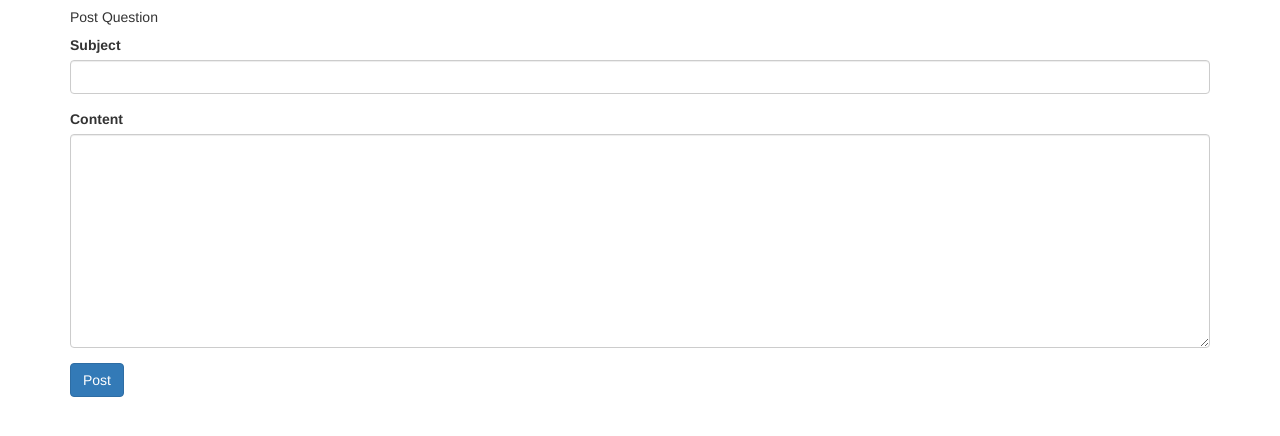
After one commit to HoYaProject/hBulletinBoard_Flask, a Flask app: page /question/create/ in a window 1280 px wide. The commit adds this page. Shown: the top 436 px of the page. Run offline with Flask 2, Linux system fonts and the light colour scheme; some libraries are stand-ins or nearby versions.

Commit message:
Added Form module

```diff
--- a/config.py
+++ b/config.py
@@ -4,3 +4,4 @@ BASE_DIR = os.path.dirname(__file__)
 
 SQLALCHEMY_DATABASE_URI = f'sqlite:///{os.path.join(BASE_DIR, "hbb.db")}'
 SQLALCHEMY_TRACK_MODIFICATIONS = False
+SECRET_KEY = 'dev'
--- a/requirements.txt
+++ b/requirements.txt
@@ -3,4 +3,5 @@ black
 flask
 flask-migrate
 flask-bootstrap4
+flask-WTF
 python-dotenv
--- /dev/null
+++ b/src/forms.py
@@ -0,0 +1,12 @@
+from flask_wtf import FlaskForm
+from wtforms import StringField, TextAreaField
+from wtforms.validators import DataRequired
+
+
+class QuestionForm(FlaskForm):
+    subject = StringField('Subject', validators=[DataRequired()])
+    content = TextAreaField('Content', validators=[DataRequired()])
+
+
+class AnswerForm(FlaskForm):
+    content = TextAreaField('Content', validators=[DataRequired()])
--- a/src/templates/question/question_detail.html
+++ b/src/templates/question/question_detail.html
@@ -26,6 +26,12 @@
     {% endfor %}
 
     <form class="my-3" action="{{ url_for('answer.create', question_id=question.id) }}" method="post">
+        {{ form.csrf_token }}
+        {% for field, errors in form.errors.items() %}
+        <div class="alert alert-danger" role="alert">
+            <strong>{{ form[field].label }}</strong>: {{ ', '.join(errors) }}
+        </div>
+        {% endfor %}
         <div class="form-group">
             <textarea class="form-control" name="content" id="content" rows="10"></textarea>
         </div>
--- /dev/null
+++ b/src/templates/question/question_form.html
@@ -0,0 +1,24 @@
+{% extends "bootstrap/base.html" %}
+
+{% block content %}
+<div class="container">
+    <h5 class="my-3 border-bottom pb-2">Post Question</h5>
+    <form class="post-form my-3" method="post">
+        {{ form.csrf_token }}
+        {% for field, errors in form.errors.items() %}
+        <div class="alert alert-danger" role="alert">
+            <string>{{ form[field].label }}</string>: {{ ', '.join(errors) }}
+        </div>
+        {% endfor %}
+        <div class="form-group">
+            <label for="subject">Subject</label>
+            <input class="form-control" id="subject" type="text" name="subject" value="{{ form.subject.data or '' }}">
+        </div>
+        <div class="form-group">
+            <label for="content">Content</label>
+            <textarea class="form-control" id="content" name="content" rows="10">{{ form.content.date or '' }}</textarea>
+        </div>
+        <button class="btn btn-primary" type="submit">Post</button>
+    </form>
+</div>
+{% endblock %}
--- a/src/templates/question/question_list.html
+++ b/src/templates/question/question_list.html
@@ -6,7 +6,7 @@
     <thead>
       <tr class="thead-dark">
         <th>No</th>
-        <th>Title</th>
+        <th>Subject</th>
         <th>Date</th>
       </tr>
     </thead>
@@ -28,5 +28,6 @@
       {% endif %}
     </tbody>
   </table>
+  <a href="{{ url_for('question.create') }}" class="btn btn-primary">Post Question</a>
 </div>
 {% endblock %}
--- a/src/views/question_views.py
+++ b/src/views/question_views.py
@@ -1,8 +1,22 @@
-from flask import Blueprint, render_template
+from datetime import datetime
+from flask import Blueprint, render_template, request, redirect, url_for
+from ..models.common import db
 from src.models.question import QuestionModel
+from ..forms import QuestionForm, AnswerForm
 
 
 bp = Blueprint("question", __name__, url_prefix="/question")
+
+
+@bp.route('/create/', methods=['GET', 'POST'])
+def create():
+    form = QuestionForm()
+    if request.method == 'POST' and form.validate_on_submit():
+        question = QuestionModel(subject=form.subject.data, content=form.content.data, created_date=datetime.now())
+        db.session.add(question)
+        db.session.commit()
+        return redirect(url_for('main.index'))
+    return render_template('question/question_form.html', form=form)
 
 
 @bp.route("/list/")
@@ -13,5 +27,6 @@ def _list():
 
 @bp.route("/detail/<int:question_id>/")
 def detail(question_id):
+    form = AnswerForm()
     question = QuestionModel.query.get_or_404(question_id)
-    return render_template("question/question_detail.html", question=question)
+    return render_template("question/question_detail.html", question=question, form=form)
```
Also changed, not shown: src/views/answer_views.py (+10 -6 lines), hbb.db, src/static/styles.css (added).
